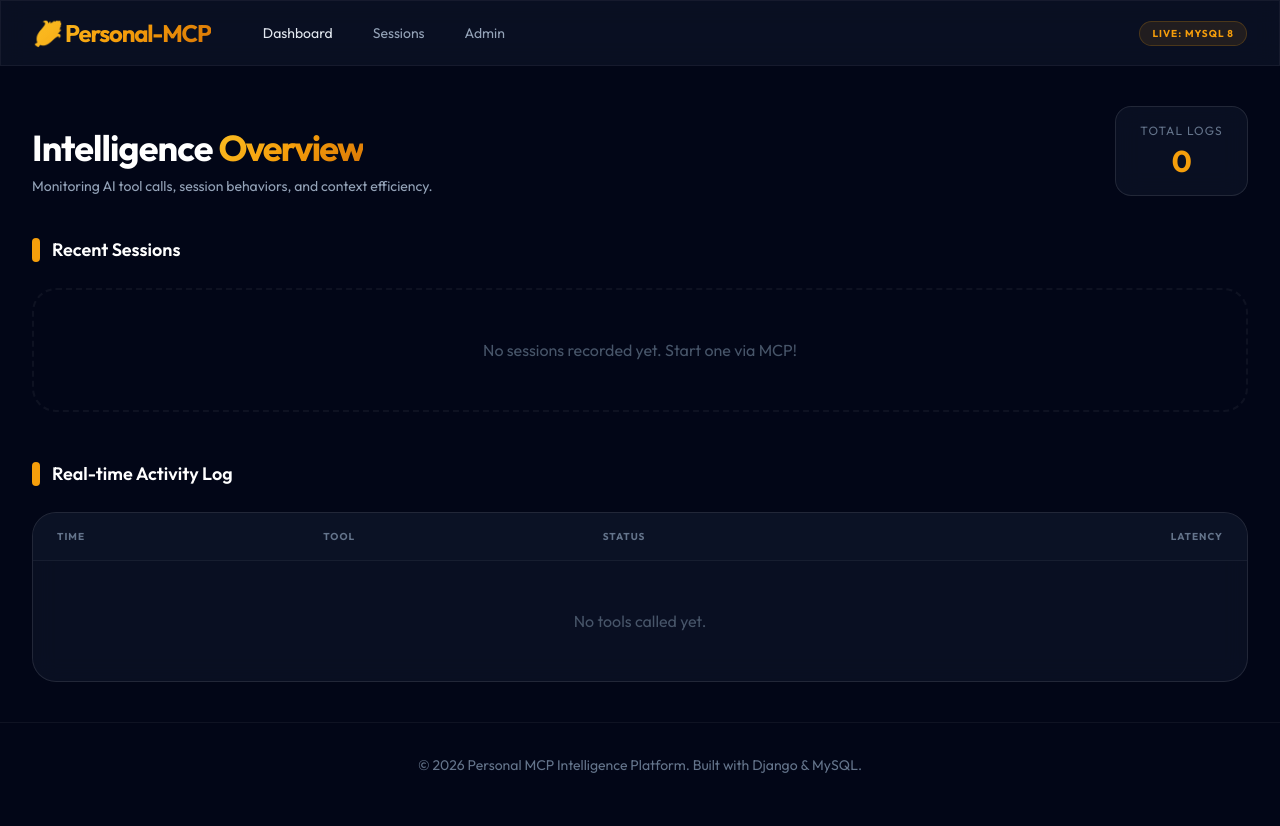
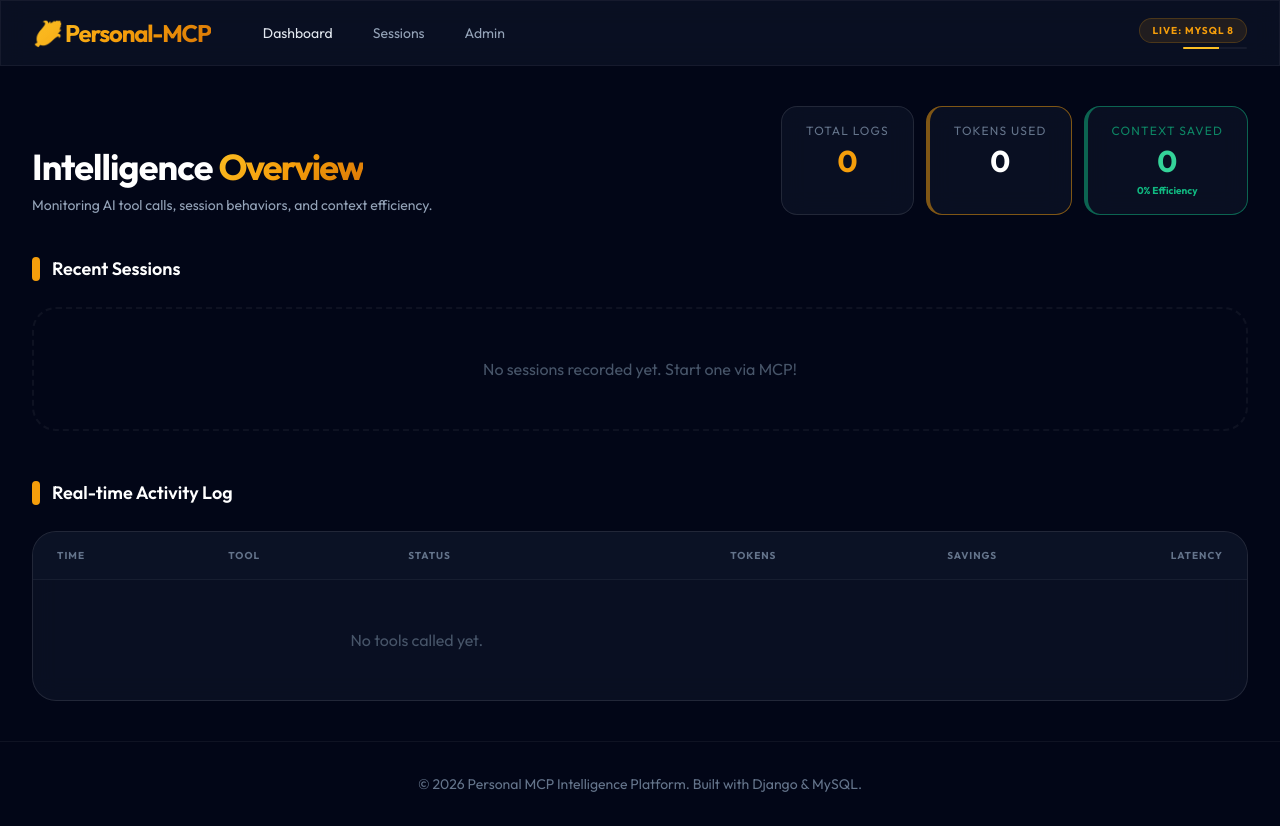
Before and after one commit to thaivu98/mcp-platform, a Django app: page / in a window 1280 px wide. Before the commit the page ends 773 px from the top, so only its background shows below. Run offline with Django 5.2, Linux system fonts and the light colour scheme; data that the repository does not hold is empty; some libraries are stand-ins or nearby versions.

Commit message:
feat: add token usage tracking to sessions and logs with auto-refresh dashboard UI

```diff
--- a/src/dashboard/templates/dashboard/base.html
+++ b/src/dashboard/templates/dashboard/base.html
@@ -22,7 +22,22 @@
         .premium-glow {
             box-shadow: 0 0 20px rgba(251, 191, 36, 0.1);
         }
+        @keyframes shrink {
+            from { width: 100%; }
+            to { width: 0%; }
+        }
+        .refresh-bar {
+            height: 2px;
+            background: #fbbf24;
+            animation: shrink 15s linear infinite;
+        }
     </style>
+    <script>
+        // Auto-reload every 15 seconds
+        setInterval(function() {
+            window.location.reload();
+        }, 15000);
+    </script>
 </head>
 <body class="h-full text-slate-200 antialiased selection:bg-amber-500/30">
     <div class="min-h-full">
@@ -36,12 +51,17 @@
                         </div>
                         <div class="ml-10 flex items-baseline space-x-4">
                             <a href="{% url 'index' %}" class="px-3 py-2 rounded-md text-sm font-medium hover:text-amber-400 transition-colors">Dashboard</a>
-                            <a href="#" class="px-3 py-2 rounded-md text-sm font-medium text-slate-400 hover:text-white transition-colors">Sessions</a>
+                            <a href="{% url 'session_list' %}" class="px-3 py-2 rounded-md text-sm font-medium text-slate-400 hover:text-white transition-colors">Sessions</a>
                             <a href="/admin/" class="px-3 py-2 rounded-md text-sm font-medium text-slate-400 hover:text-white transition-colors">Admin</a>
                         </div>
                     </div>
                     <div class="flex items-center space-x-4">
-                        <div class="px-3 py-1 bg-amber-500/10 border border-amber-500/20 rounded-full text-[10px] text-amber-500 font-bold uppercase tracking-widest">Live: MySQL 8</div>
+                        <div class="flex flex-col items-end">
+                            <div class="px-3 py-1 bg-amber-500/10 border border-amber-500/20 rounded-full text-[10px] text-amber-500 font-bold uppercase tracking-widest">Live: MySQL 8</div>
+                            <div class="w-16 mt-1 overflow-hidden rounded-full bg-white/5">
+                                <div class="refresh-bar"></div>
+                            </div>
+                        </div>
                     </div>
                 </div>
             </div>
--- a/src/dashboard/templates/dashboard/index.html
+++ b/src/dashboard/templates/dashboard/index.html
@@ -11,6 +11,15 @@
             <div class="glass px-6 py-4 rounded-2xl flex flex-col items-center">
                 <span class="text-xs text-slate-500 font-medium uppercase tracking-widest mb-1">Total Logs</span>
                 <span class="text-3xl font-bold text-amber-500">{{ total_logs }}</span>
+            </div>
+            <div class="glass px-6 py-4 rounded-2xl flex flex-col items-center border-l-4 border-amber-500/50">
+                <span class="text-xs text-slate-500 font-medium uppercase tracking-widest mb-1">Tokens Used</span>
+                <span class="text-3xl font-bold text-white">{{ total_used }}</span>
+            </div>
+            <div class="glass px-6 py-4 rounded-2xl flex flex-col items-center border-l-4 border-emerald-500/50">
+                <span class="text-xs text-emerald-500/70 font-medium uppercase tracking-widest mb-1">Context Saved</span>
+                <span class="text-3xl font-bold text-emerald-400">{{ total_saved }}</span>
+                <span class="text-[10px] text-emerald-500 font-bold mt-1">{{ efficiency }}% Efficiency</span>
             </div>
         </div>
     </div>
@@ -26,14 +35,25 @@
             <div class="glass p-6 rounded-3xl hover:border-amber-500/30 transition-all group relative overflow-hidden">
                 <div class="absolute top-0 right-0 p-4">
                     {% if session.status == 'active' %}
-                    <span class="flex h-2 w-2 rounded-full bg-green-500 animate-pulse"></span>
+                    <span class="flex h-2 w-2 rounded-full bg-green-500 animate-pulse" title="Session Active"></span>
+                    {% else %}
+                    <span class="flex h-2 w-2 rounded-full bg-red-500/50" title="Session Ended"></span>
                     {% endif %}
                 </div>
                 <h3 class="text-xl font-semibold text-white group-hover:text-amber-400 transition-colors">{{ session.name }}</h3>
                 <p class="text-xs text-slate-500 mt-1 uppercase tracking-wider">{{ session.start_time|date:"Y-m-d H:i" }}</p>
                 <p class="mt-4 text-sm text-slate-400 line-clamp-2">{{ session.summary|default:"No summary yet." }}</p>
                 <div class="mt-6 flex items-center justify-between">
-                    <span class="text-[10px] bg-slate-800 px-2 py-1 rounded border border-white/5 text-slate-400 uppercase tracking-widest">{{ session.status }}</span>
+                    <div class="flex flex-col">
+                        <span class="text-[10px] text-slate-500 uppercase font-bold tracking-tighter">Usage</span>
+                        <span class="text-sm font-bold text-white">{{ session.total_tokens_used }} <span class="text-[10px] text-slate-500">tkn</span></span>
+                    </div>
+                    {% if session.total_tokens_saved > 0 %}
+                    <div class="flex flex-col items-end">
+                        <span class="text-[10px] text-emerald-500 uppercase font-bold tracking-tighter">Saved</span>
+                        <span class="text-sm font-bold text-emerald-400">{{ session.total_tokens_saved }} <span class="text-[10px] text-emerald-600">tkn</span></span>
+                    </div>
+                    {% endif %}
                     <a href="{% url 'session_detail' session.pk %}" class="text-sm font-semibold text-amber-500 hover:text-amber-400 transition-colors">Details &rarr;</a>
                 </div>
             </div>
@@ -58,6 +78,8 @@
                         <th class="px-6 py-4 text-left text-[10px] font-bold text-slate-500 uppercase tracking-widest">Time</th>
                         <th class="px-6 py-4 text-left text-[10px] font-bold text-slate-500 uppercase tracking-widest">Tool</th>
                         <th class="px-6 py-4 text-left text-[10px] font-bold text-slate-500 uppercase tracking-widest">Status</th>
+                        <th class="px-6 py-4 text-right text-[10px] font-bold text-slate-500 uppercase tracking-widest">Tokens</th>
+                        <th class="px-6 py-4 text-right text-[10px] font-bold text-slate-500 uppercase tracking-widest">Savings</th>
                         <th class="px-6 py-4 text-right text-[10px] font-bold text-slate-500 uppercase tracking-widest">Latency</th>
                     </tr>
                 </thead>
@@ -73,6 +95,8 @@
                             <span class="px-2 py-1 text-[10px] font-bold bg-red-500/10 text-red-500 rounded-full border border-red-500/20 uppercase tracking-widest">Error</span>
                             {% endif %}
                         </td>
+                        <td class="px-6 py-4 whitespace-nowrap text-right text-xs text-slate-400 font-mono">{{ log.tokens_input|add:log.tokens_output }}</td>
+                        <td class="px-6 py-4 whitespace-nowrap text-right text-xs text-emerald-500 font-mono">{% if log.tokens_saved > 0 %}+{{ log.tokens_saved }}{% else %}-{% endif %}</td>
                         <td class="px-6 py-4 whitespace-nowrap text-right text-xs text-slate-500 font-mono">{{ log.latency_ms }}ms</td>
                     </tr>
                     {% empty %}
--- a/src/dashboard/urls.py
+++ b/src/dashboard/urls.py
@@ -3,5 +3,6 @@
 
 urlpatterns = [
     path('', views.index, name='index'),
+    path('sessions/', views.session_list, name='session_list'),
     path('session/<int:pk>/', views.session_detail, name='session_detail'),
 ]
--- a/src/dashboard/views.py
+++ b/src/dashboard/views.py
@@ -7,11 +7,27 @@
     total_logs = ToolLog.objects.count()
     recent_logs = ToolLog.objects.all().order_by('-timestamp')[:20]
 
+    total_tokens = ToolLog.objects.aggregate(
+        total_in=Sum('tokens_input'),
+        total_out=Sum('tokens_output'),
+        total_saved=Sum('tokens_saved')
+    )
+
+    total_used = (total_tokens['total_in'] or 0) + (total_tokens['total_out'] or 0)
+    total_saved = total_tokens['total_saved'] or 0
+
+    efficiency = 0
+    if (total_used + total_saved) > 0:
+        efficiency = (total_saved / (total_used + total_saved)) * 100
+
     context = {
         'sessions': sessions,
         'total_logs': total_logs,
         'recent_logs': recent_logs,
-        'title': 'MCP Central Dashboard'
+        'total_used': total_used,
+        'total_saved': total_saved,
+        'efficiency': round(efficiency, 1),
+        'title': 'MCP Intelligence Dashboard'
     }
     return render(request, 'dashboard/index.html', context)
 
@@ -25,3 +41,20 @@
         'title': f'Session: {session.name}'
     }
     return render(request, 'dashboard/session_detail.html', context)
+
+def session_list(request):
+    query = request.GET.get('q', '')
+    if query:
+        sessions_list = Session.objects.filter(name__icontains=query).order_by('-start_time')
+    else:
+        sessions_list = Session.objects.all().order_by('-start_time')
+
+    total_sessions = sessions_list.count()
+
+    context = {
+        'sessions': sessions_list,
+        'query': query,
+        'total_sessions': total_sessions,
+        'title': 'Session Explorer'
+    }
+    return render(request, 'dashboard/sessions.html', context)
--- a/src/mcp_server/models.py
+++ b/src/mcp_server/models.py
@@ -7,6 +7,8 @@
     end_time = models.DateTimeField(null=True, blank=True)
     summary = models.TextField(blank=True)
     status = models.CharField(max_length=50, default='active') # active, completed, cancelled
+    total_tokens_used = models.IntegerField(default=0)
+    total_tokens_saved = models.IntegerField(default=0)
 
     def __str__(self):
         return f"{self.name} ({self.status})"
@@ -19,6 +21,9 @@
     output_data = models.TextField(blank=True)
     latency_ms = models.IntegerField(default=0)
     status = models.CharField(max_length=20, default='success') # success, error
+    tokens_input = models.IntegerField(default=0)
+    tokens_output = models.IntegerField(default=0)
+    tokens_saved = models.IntegerField(default=0)
 
     def __str__(self):
         return f"{self.timestamp} - {self.tool_name}"
```
Also changed, not shown: src/dashboard/templates/dashboard/session_detail.html (+24 -3 lines), src/dashboard/templates/dashboard/sessions.html (added, +90 -0 lines), src/mcp_server/management/commands/run_mcp.py (+52 -22 lines), README.md, src/mcp_server/migrations/0002_session_total_tokens_saved_session_total_tokens_used_and_more.py (added).
